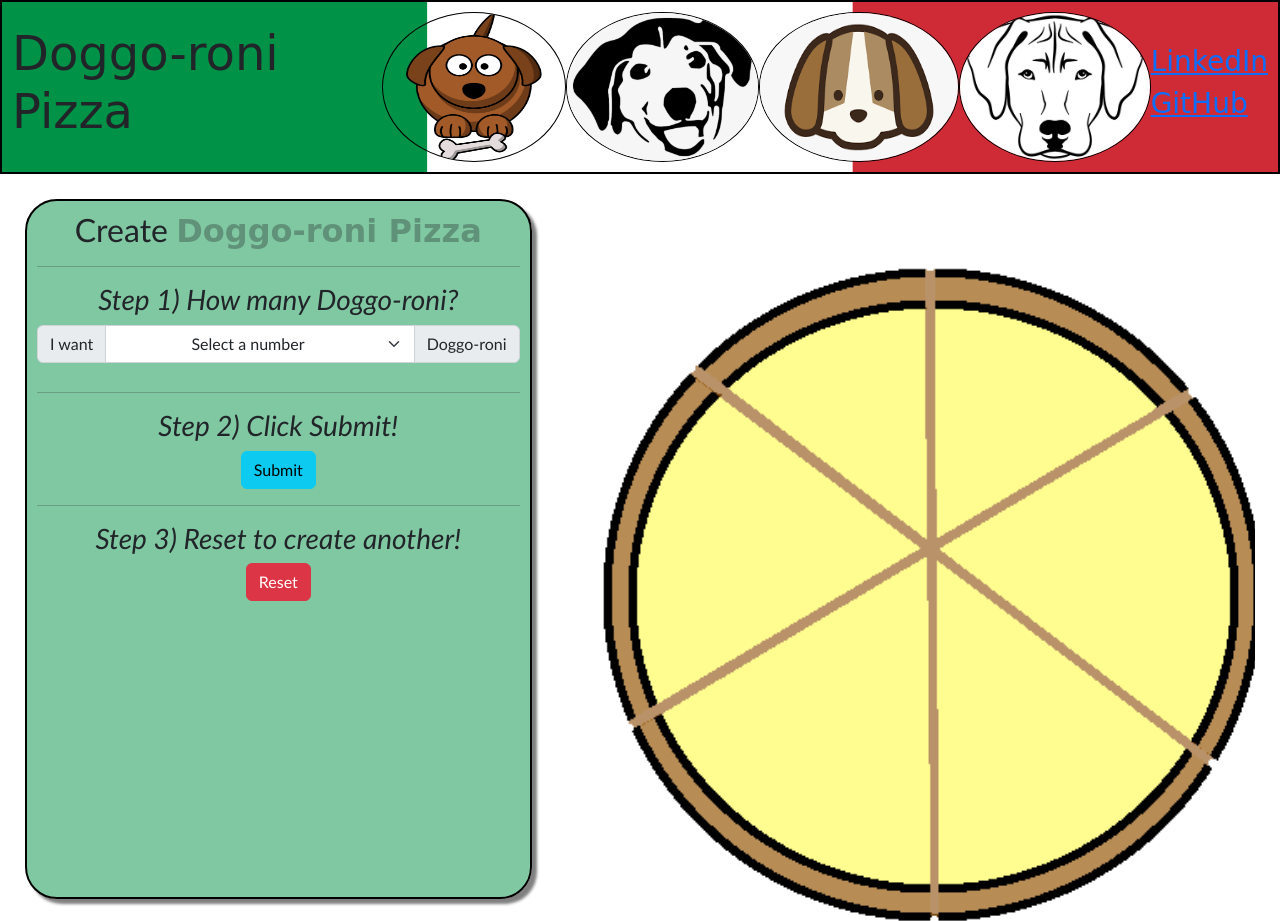
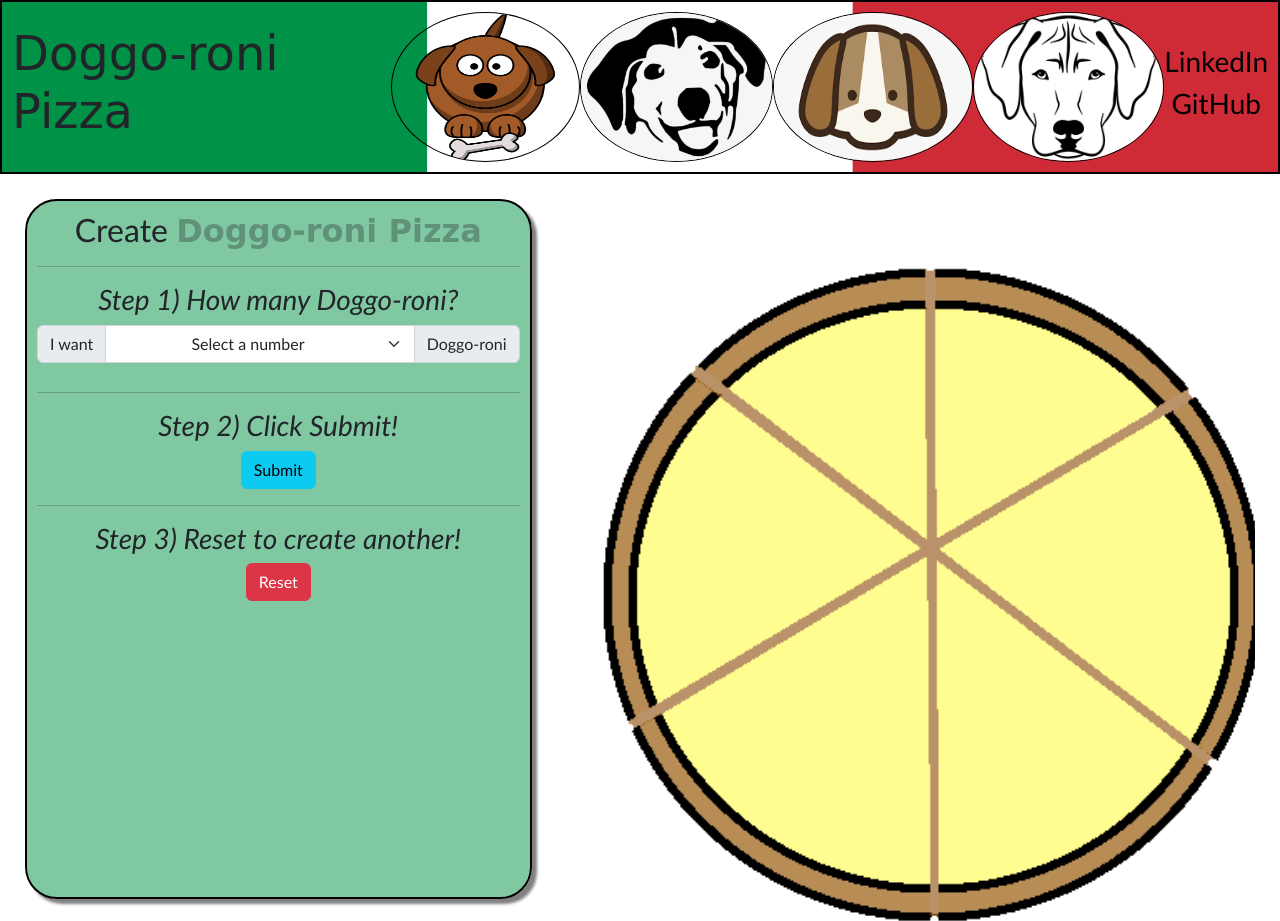
Before and after one commit to chrisforee/Doggo-roni, a plain HTML site: page index.html in a window 1280 px wide. Drawn offline with nearby package versions, Linux system fonts and the light colour scheme; a web font is replaced by a local one.

```diff
--- a/css/style.css
+++ b/css/style.css
@@ -25,10 +25,15 @@
     border: 1px solid black;
     border-radius: 50%;
 }
-/* .contactInfo{
-    display:;
-} */
-
+#contactInfo{
+    text-decoration: none;
+    font-family:'Gill Sans', 'Gill Sans MT', Calibri, 'Trebuchet MS', sans-serif;
+    text-align: center;
+}
+.infoLink{
+    text-decoration: none;
+    color: black;
+}
 /* ==========> Main container elements <=========== */
 #mainCard{
     display: flex;
--- a/index.html
+++ b/index.html
@@ -22,8 +22,8 @@
         <img id="doggo2" src="resources/doggo.png" alt="cartoon dog">
         <img id="doggo3" src="resources/doggo4.webp" alt="cartoon dog">
         <div id="contactInfo">
-            <h3><a href="https://www.linkedin.com/in/chris4e">LinkedIn</a></h3>
-            <h3><a href="https://github.com/chrisforee/Doggo-roni">GitHub</a></h3>
+            <h3><a href="https://www.linkedin.com/in/chris4e" class="infoLink">LinkedIn</a></h3>
+            <h3><a href="https://github.com/chrisforee/Doggo-roni" class="infoLink">GitHub</a></h3>
         </div>
     </div>
     <div id="mainCard">
--- a/js/script.js
+++ b/js/script.js
@@ -7,7 +7,7 @@ function addDoggo(){
     while(doggoCounter > 0){
         doggosDiv.innerHTML +=
         `<div class ="createDogImageContainer">
-        <img src="/resources/doggo.png" alt="cartoon dog" class="dogImage"/>
+        <img src="resources/doggo.png" alt="cartoon dog" class="dogImage"/>
         </div>`;
         doggoCounter--;
     }
```
